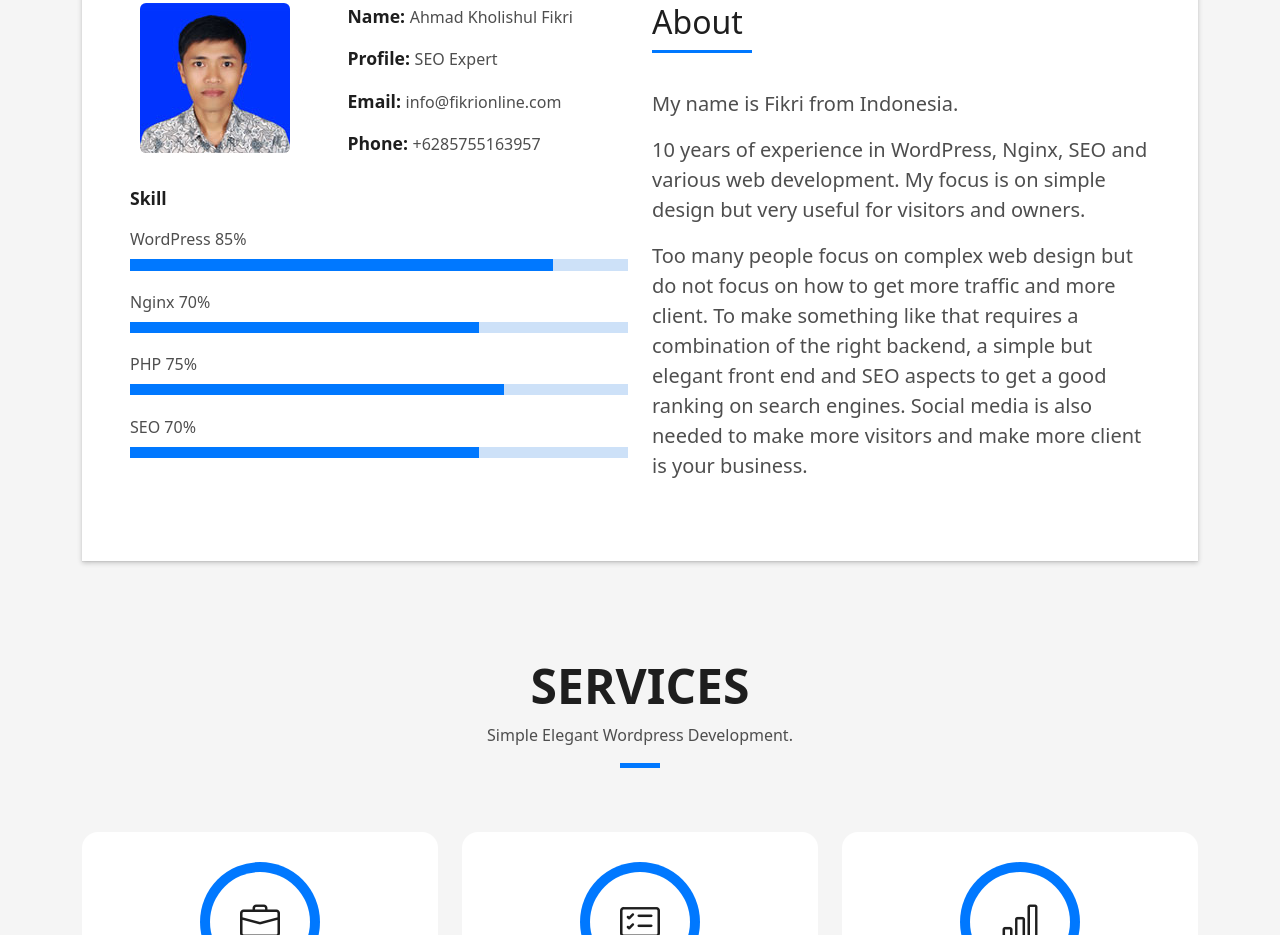
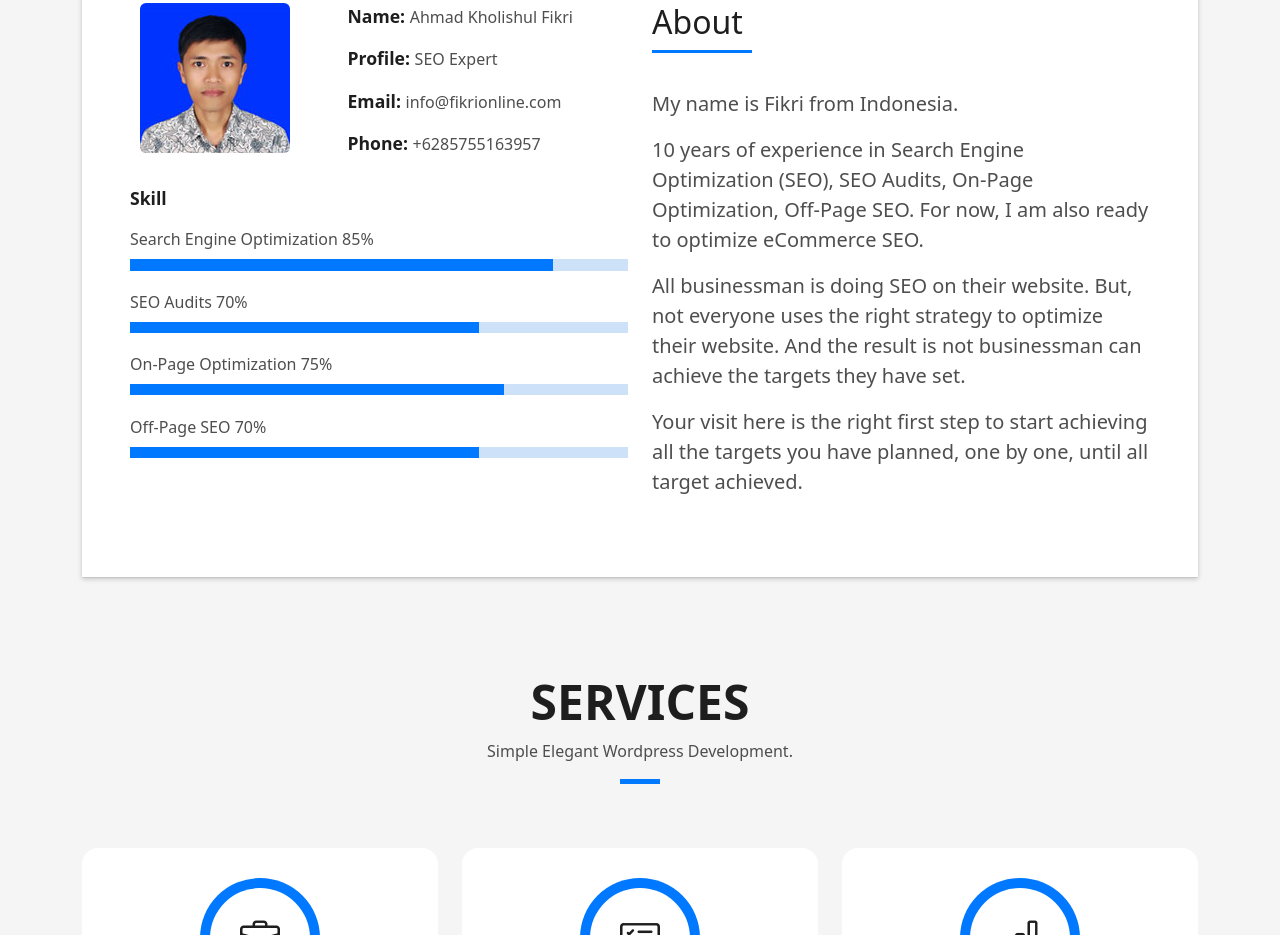
Before and after one commit to fikrionline/fikrionline.com, a plain HTML site: page index.html in a window 1280 px wide. Shown: the part 925-1860 px from the top of the page. Drawn offline with Linux system fonts and the light colour scheme.

Commit message:
Update index.html

```diff
--- a/index.html
+++ b/index.html
@@ -97,19 +97,19 @@
                   </div>
                   <div class="skill-mf">
                     <p class="title-s">Skill</p>
-                    <span>WordPress</span> <span class="pull-right">85%</span>
+                    <span>Search Engine Optimization</span> <span class="pull-right">85%</span>
                     <div class="progress">
                       <div class="progress-bar" role="progressbar" style="width: 85%;" aria-valuenow="85" aria-valuemin="0" aria-valuemax="100"></div>
                     </div>
-                    <span>Nginx</span> <span class="pull-right">70%</span>
+                    <span>SEO Audits</span> <span class="pull-right">70%</span>
                     <div class="progress">
                       <div class="progress-bar" role="progressbar" style="width: 70%" aria-valuenow="70" aria-valuemin="0" aria-valuemax="100"></div>
                     </div>
-                    <span>PHP</span> <span class="pull-right">75%</span>
+                    <span>On-Page Optimization</span> <span class="pull-right">75%</span>
                     <div class="progress">
                       <div class="progress-bar" role="progressbar" style="width: 75%" aria-valuenow="75" aria-valuemin="0" aria-valuemax="100"></div>
                     </div>
-                    <span>SEO</span> <span class="pull-right">70%</span>
+                    <span>Off-Page SEO</span> <span class="pull-right">70%</span>
                     <div class="progress">
                       <div class="progress-bar" role="progressbar" style="width: 70%" aria-valuenow="70" aria-valuemin="0" aria-valuemax="100"></div>
                     </div>
@@ -126,10 +126,13 @@
                       My name is Fikri from Indonesia.
                     </p>
                     <p class="lead">
-                      10 years of experience in WordPress, Nginx, SEO and various web development. My focus is on simple design but very useful for visitors and owners.
+                      10 years of experience in Search Engine Optimization (SEO), SEO Audits, On-Page Optimization, Off-Page SEO. For now, I am also ready to optimize eCommerce SEO.
                     </p>
                     <p class="lead">
-                      Too many people focus on complex web design but do not focus on how to get more traffic and more client. To make something like that requires a combination of the right backend, a simple but elegant front end and SEO aspects to get a good ranking on search engines. Social media is also needed to make more visitors and make more client is your business.
+                      All businessman is doing SEO on their website. But, not everyone uses the right strategy to optimize their website. And the result is not businessman can achieve the targets they have set.
+                    </p>
+                    <p class="lead">
+                      Your visit here is the right first step to start achieving all the targets you have planned, one by one, until all target achieved.
                     </p>
                   </div>
                 </div>
```
